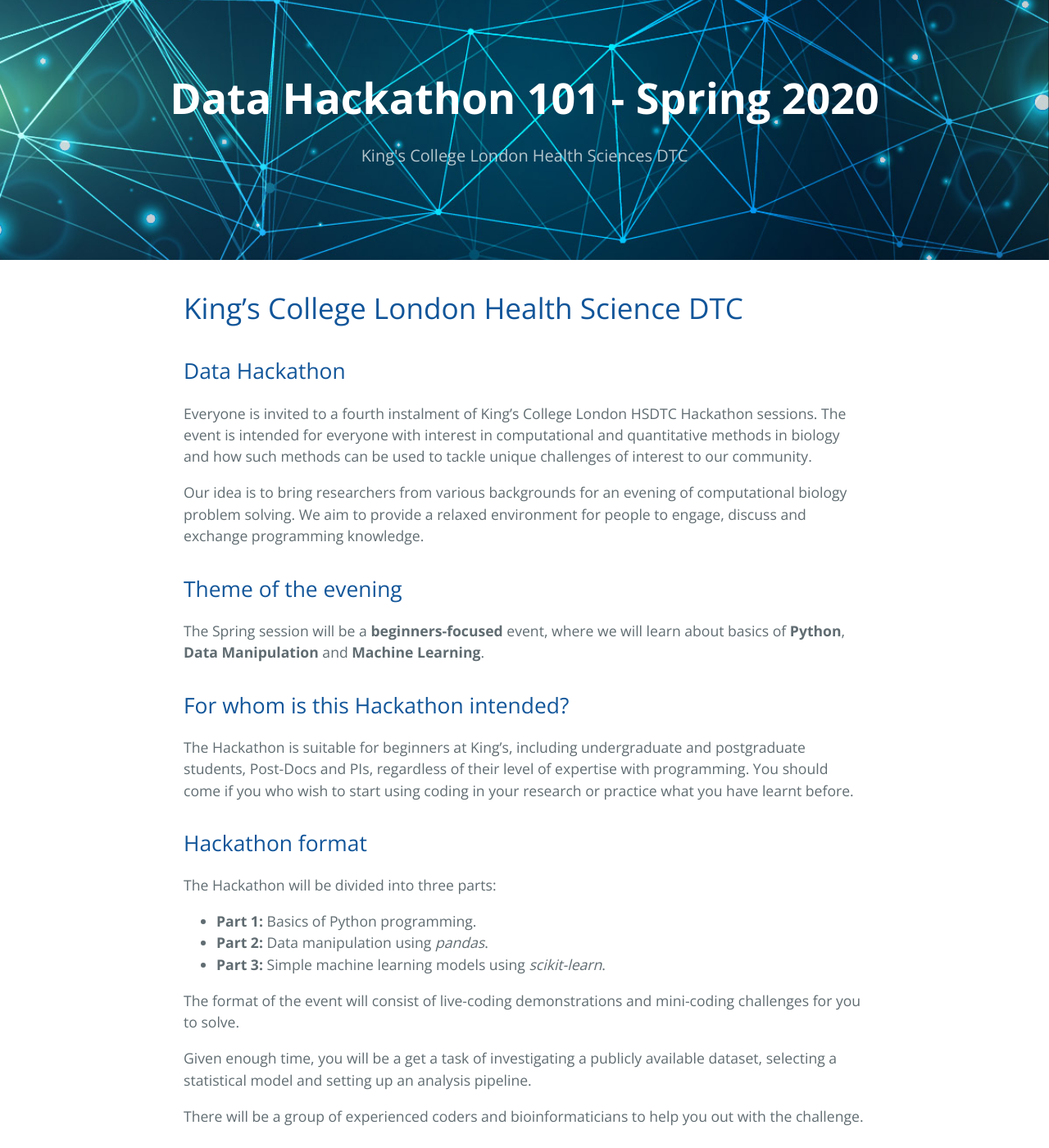
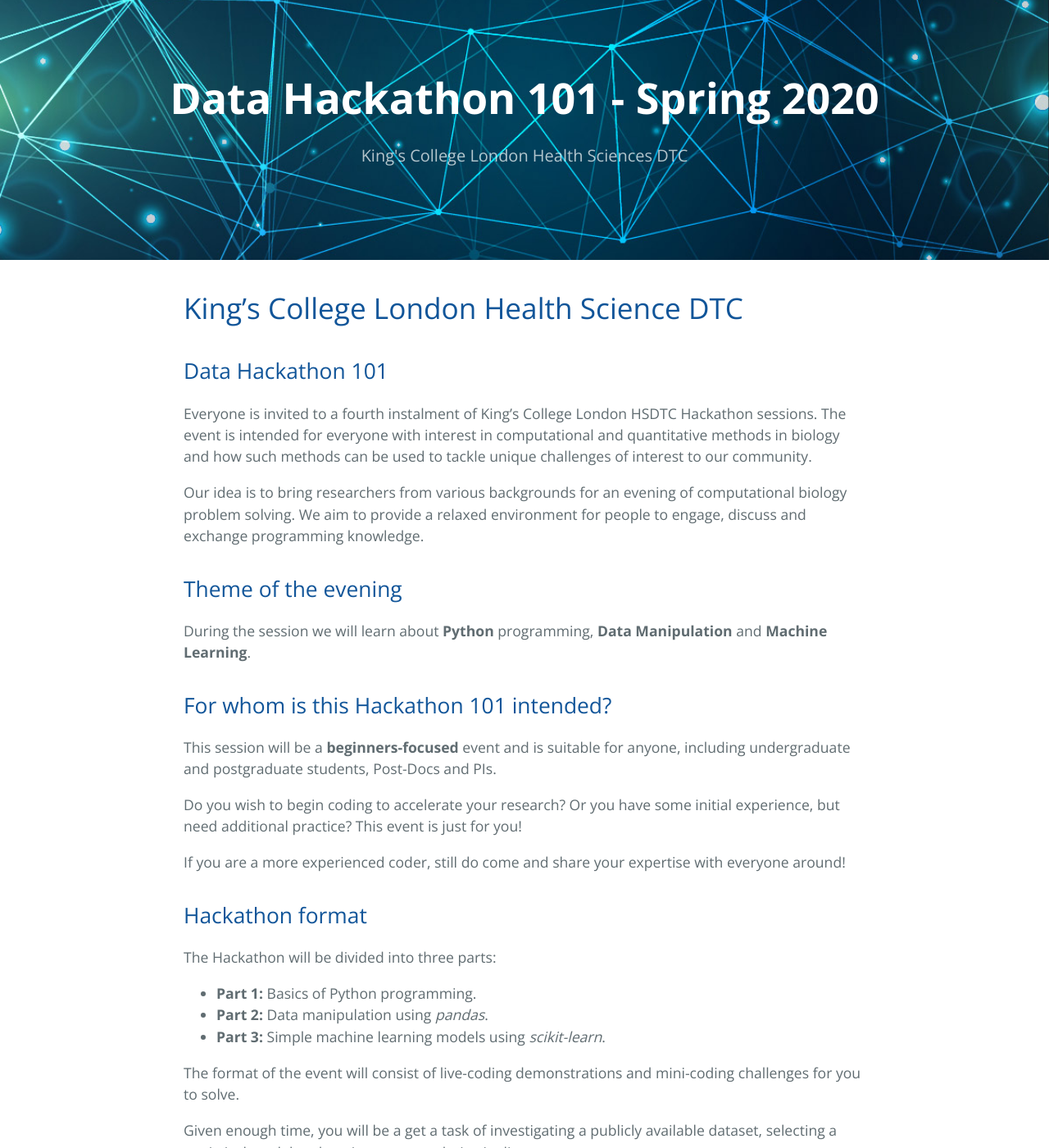
Before and after one commit to KHSDTC/Hackathon_Autumn2020, a Jekyll site: the page built from index.md, in a window 1280 px wide and 1400 px high. Shown: the whole window at 82% size. Built offline with Jekyll 4.4.1, drawn with Linux system fonts in a browser that asks for light colours; our own code applies the rules of GitHub Pages for plain Markdown files.

Commit message:
Updating website

```diff
--- a/index.md
+++ b/index.md
@@ -4,7 +4,7 @@ layout: default
 
 # King's College London Health Science DTC
 
-## Data Hackathon
+## Data Hackathon 101
 
 Everyone is invited to a fourth instalment of King's College London HSDTC Hackathon sessions. The event is intended for everyone with interest in computational and quantitative methods in biology and how such methods can be used to tackle unique challenges of interest to our community.
 
@@ -12,11 +12,15 @@ Our idea is to bring researchers from various backgrounds for an evening of comp
 
 ## Theme of the evening
 
-The Spring session will be a __beginners-focused__ event, where we will learn about basics of __Python__, __Data Manipulation__ and __Machine Learning__.
+During the session we will learn about __Python__ programming, __Data Manipulation__ and __Machine Learning__.
 
-## For whom is this Hackathon intended?
+## For whom is this Hackathon 101 intended?
 
-The Hackathon is suitable for beginners at King's, including undergraduate and postgraduate students, Post-Docs and PIs, regardless of their level of expertise with programming. You should come if you who wish to start using coding in your research or practice what you have learnt before.
+This session will be a __beginners-focused__ event and is suitable for anyone, including undergraduate and postgraduate students, Post-Docs and PIs.
+
+Do you wish to begin coding to accelerate your research? Or you have some initial experience, but need additional practice? This event is just for you!
+
+If you are a more experienced coder, still do come and share your expertise with everyone around!
 
 ## Hackathon format
 
```
Also changed, not shown: 2 other files.
